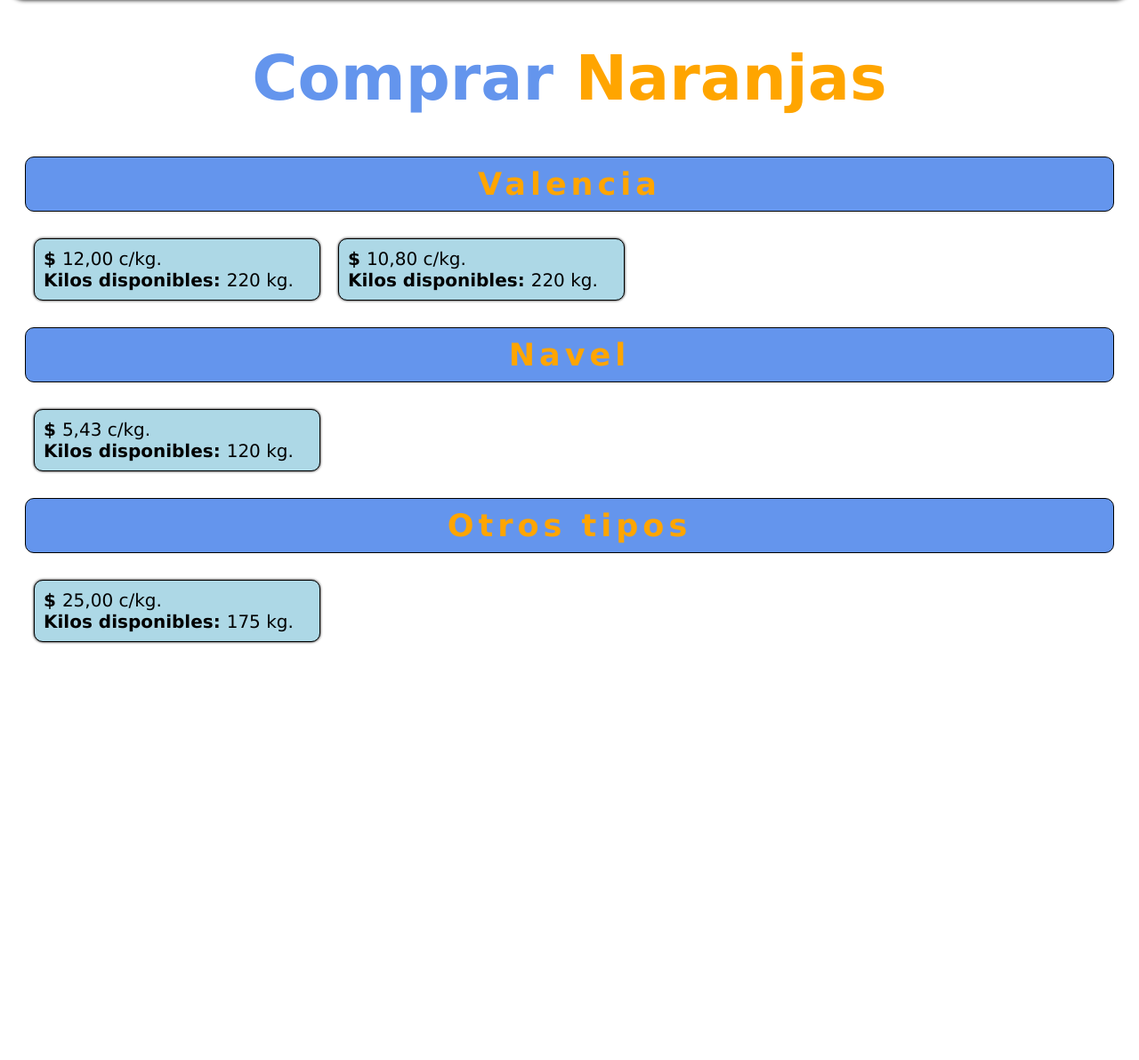
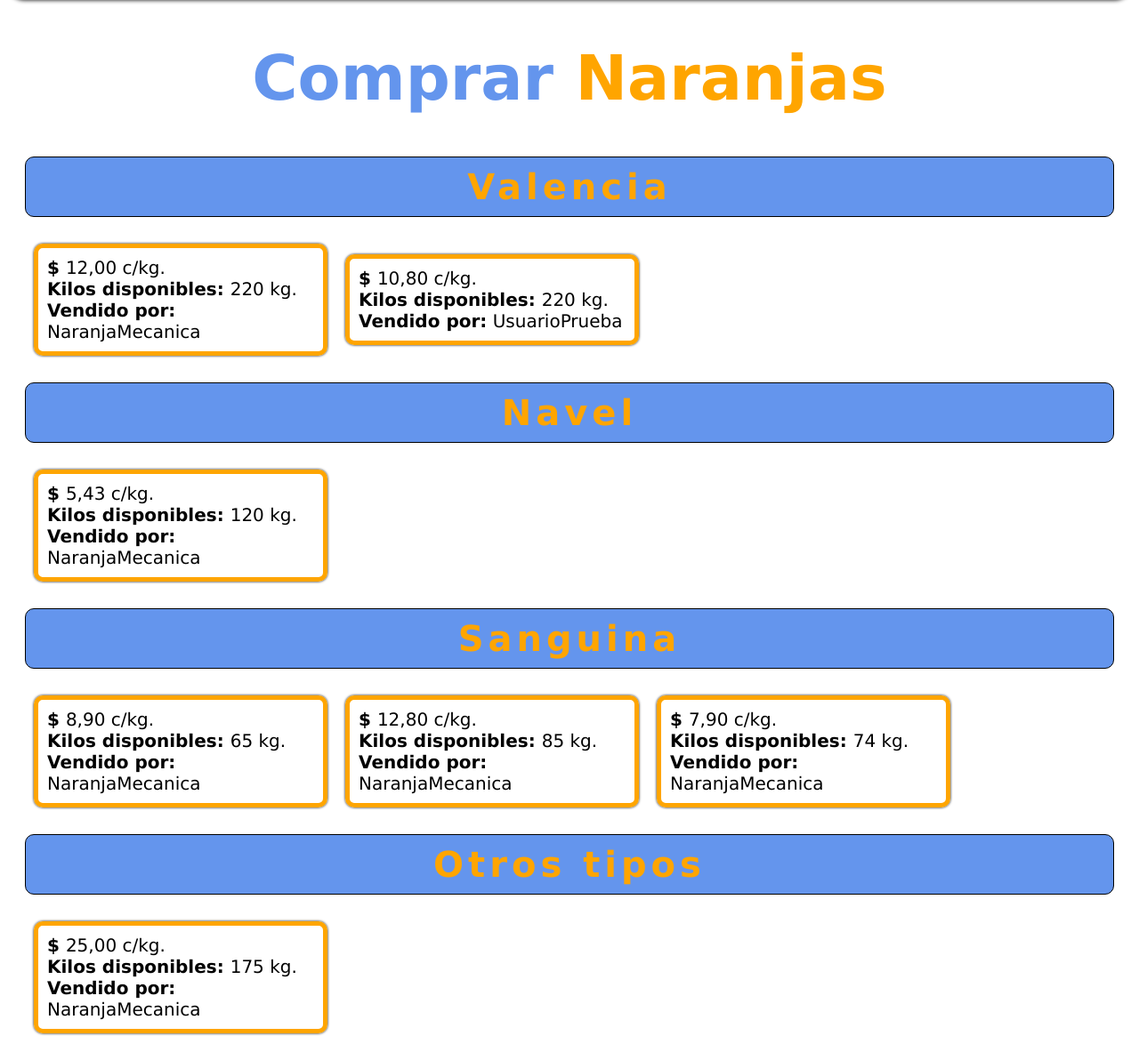
Before and after one commit to ingGibran/orange.buy, a Django app: page /tienda/menu/ in a window 1280 px wide; the page is wider, and only the part inside the window is pictured. Shown: the part 109-1301 px from the top of that part at 89% size. Before the commit the page ends 833 px from the top of that part, so only its background shows below. Run offline with Django 5.2, Linux system fonts and the light colour scheme; a user stored in the database is signed in; data comes from the database, SQL or seed files in the repository; both versions use the stored data as it was after the commit.

Commit message:
Menu comprar

```diff
--- a/manager/templates/manager/iniciar_sesion.html
+++ b/manager/templates/manager/iniciar_sesion.html
@@ -94,7 +94,7 @@
         <a class="referencia" href="{% url 'registrar' %}">Registrarse</a>
     </div>
 
-    <h1>Iniciar Sesión</h1>
+    <h1><span style="color: orange;">Iniciar</span> Sesión</h1>
 
 
     <div id="subtitulo">
--- a/manager/templates/manager/registrar.html
+++ b/manager/templates/manager/registrar.html
@@ -99,7 +99,7 @@
         <a class="referencia" href="{% url 'registrar' %}">Registrarse</a>
     </div>
 
-    <h1>Crear Cuenta</h1>
+    <h1><span style="color:orange">Crear</span> Cuenta</h1>
 
     <div id="subtitulo">
         <h2>Introduce tus datos:</h2>
--- a/tienda/templates/tienda/menu.html
+++ b/tienda/templates/tienda/menu.html
@@ -49,7 +49,7 @@
         }
         .tipo {
             text-align: center;
-            font-size: 35px;
+            font-size: 40px;
             letter-spacing: 5px;
             font-weight: bold;
             color: orange;
@@ -60,16 +60,20 @@
             padding: 10px;
         }
         .producto {
-            border: 1px solid black;
+            border: 5px solid orange;
             width: 300px;
             padding: 5px;
             font-size: 20px;
             margin: 10px 10px 10px 10px;
-            background-color: lightblue;
             padding: 10px;
             border-radius: 10px;
             box-shadow: 0 0 3px 0;
 
+            display: block;
+            text-decoration: none;
+            color: black;
+            cursor: pointer;
+            transition: background 0.2s;
         }
         .contenedor_producto {
             margin: 20px;
@@ -101,10 +105,11 @@
         </div>
         <div class="contenedor_producto">
             {% for producto in valencia %}
-                <div class="producto">
-                    <strong>$ </strong>{{ producto.precio_por_kilo }} c/kg.<br>
-                    <strong>Kilos disponibles: </strong> {{ producto.kilos_disponibles}} kg.
-                </div>
+                <a href="{% url 'menu_tienda' %}" class="producto">
+                        <strong>$ </strong>{{ producto.precio_por_kilo }} c/kg.<br>
+                        <strong>Kilos disponibles: </strong> {{ producto.kilos_disponibles}} kg.
+                        <strong>Vendido por:</strong> {{ producto.vendedor.username }}
+                </a>
             {% endfor %}
         </div>
     {% endif %}
@@ -115,25 +120,27 @@
         </div>
         <div class="contenedor_producto">
             {% for producto in navel %}
-                <div class="producto">
-                    <strong>$ </strong>{{ producto.precio_por_kilo }} c/kg.<br>
-                    <strong>Kilos disponibles: </strong> {{ producto.kilos_disponibles}} kg.
-                </div>
+                <a href="{% url 'menu_tienda' %}" class="producto">
+                        <strong>$ </strong>{{ producto.precio_por_kilo }} c/kg.<br>
+                        <strong>Kilos disponibles: </strong> {{ producto.kilos_disponibles}} kg.
+                        <strong>Vendido por:</strong> {{ producto.vendedor.username }}
+                </a>
             {% endfor %}
         </div>
     {% endif %}
 
     {% if sanguinea %}
         <div class="tipo">
-            Sanguinea
+            Sanguina
         </div>
 
         <div class="contenedor_producto">
             {% for producto in sanguinea %}
-                <div class="producto">
+                <a href="{% url 'menu_tienda' %}" class="producto">
                     <strong>$ </strong>{{ producto.precio_por_kilo }} c/kg.<br>
                     <strong>Kilos disponibles: </strong> {{ producto.kilos_disponibles}} kg.
-                </div>
+                    <strong>Vendido por:</strong> {{ producto.vendedor.username }}
+                </a>
             {% endfor %}
         </div>
     {% endif %}
@@ -144,10 +151,11 @@
         </div>
         <div class="contenedor_producto">
             {% for producto in otra %}
-                <div class="producto">
+                <a href="{% url 'menu_tienda' %}" class="producto">
                     <strong>$ </strong>{{ producto.precio_por_kilo }} c/kg.<br>
                     <strong>Kilos disponibles: </strong> {{ producto.kilos_disponibles}} kg.
-                </div>
+                    <strong>Vendido por:</strong> {{ producto.vendedor.username }}
+                </a>
             {% endfor %}
         </div>
     {% endif %}
--- a/tienda/templates/tienda/vender.html
+++ b/tienda/templates/tienda/vender.html
@@ -77,7 +77,7 @@
         <a class="referencia" href="{% url 'cerrar_sesion' %}" style="color:red">Cerrar Sesión</a>
     </div>
 
-    <h1>Vender</h1>
+    <h1><span style="color: orange;">Ven</span>der</h1>
 
     <div class="formulario">
         <form method="POST">
--- a/tienda/views.py
+++ b/tienda/views.py
@@ -10,7 +10,7 @@ from .models import Producto, Producto
 def menu_tienda(request):
     valencia = Producto.objects.filter(activo=True, tipo='valencia')
     navel = Producto.objects.filter(activo=True, tipo='navel')
-    sanguinea = Producto.objects.filter(activo=True, tipo='sanguinea')
+    sanguinea = Producto.objects.filter(activo=True, tipo='sanguina')
     otra = Producto.objects.filter(activo=True, tipo='otra')
     return render(request, 'tienda/menu.html', {'valencia':valencia, 'navel':navel, 'sanguinea': sanguinea, 'otra':otra})
 
```
Also changed, not shown: db.sqlite3.
